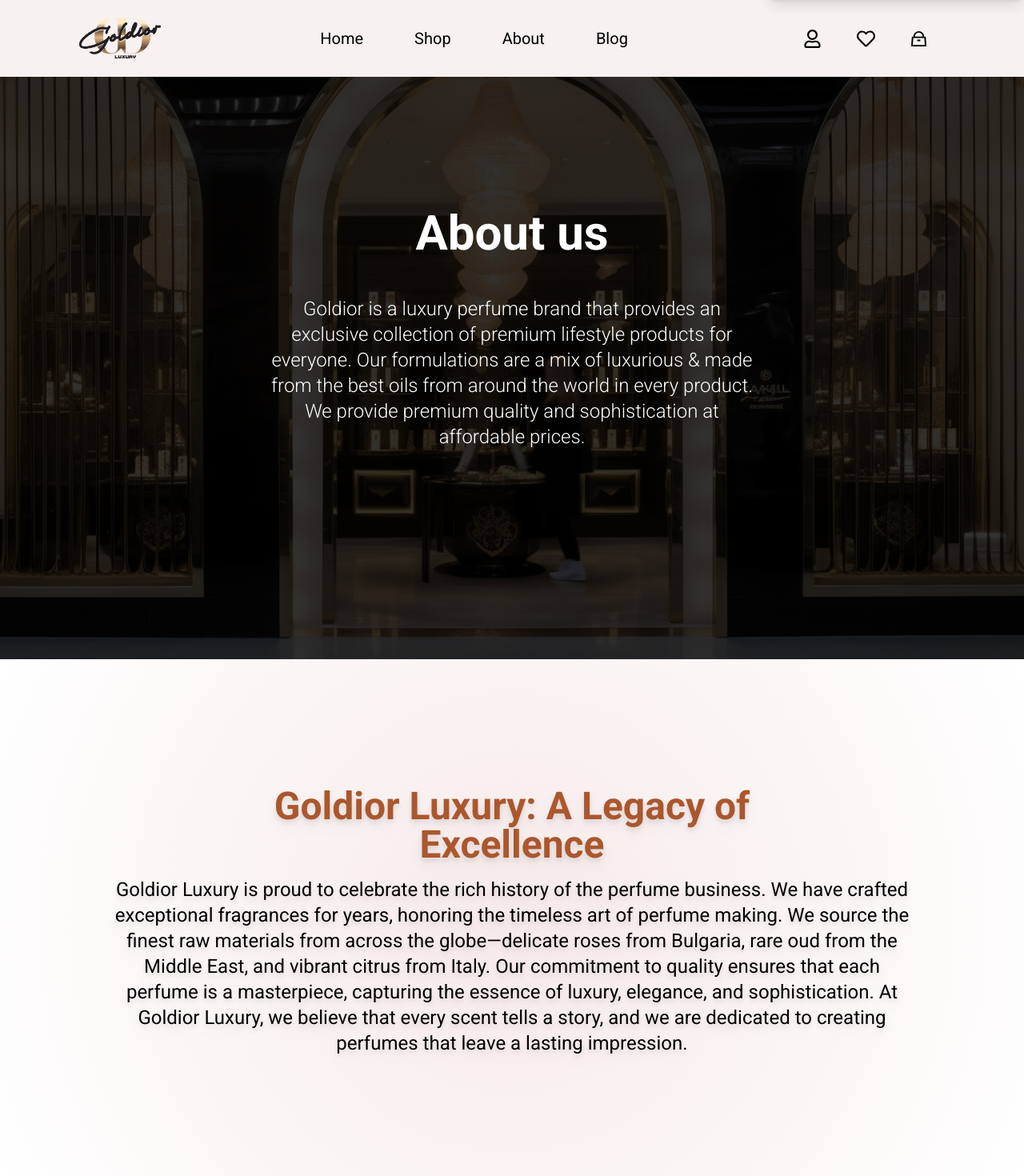
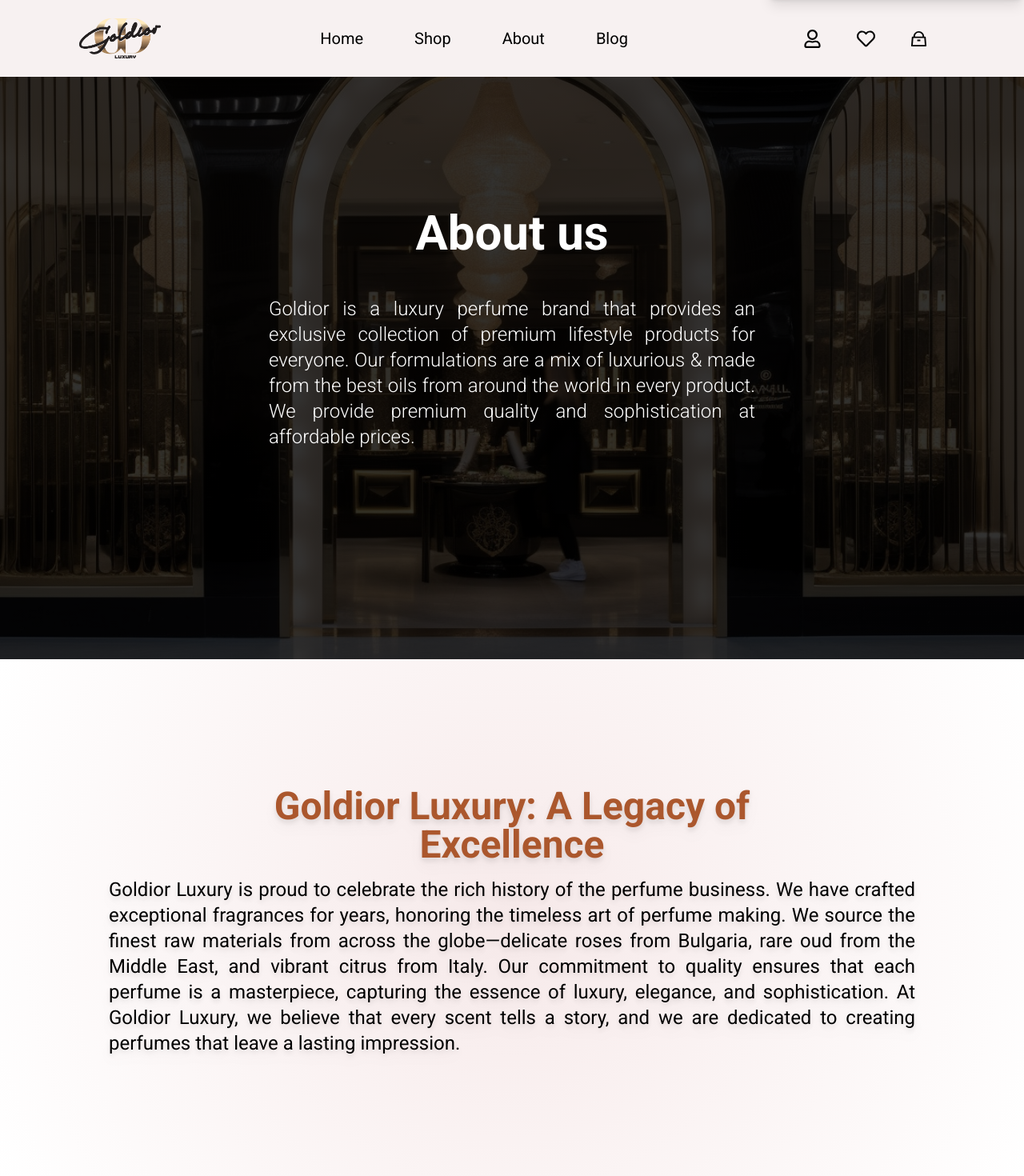
Before and after one commit to GoldiorLuxury/GoldiorFrontend, a React (Vite) app: page /about in a window 1280 px wide. Shown: the top 1470 px of the page at 80% size. Built offline with nearby package versions, Linux system fonts and the light colour scheme; a web font is replaced by a local one.

Commit message:
responsiveness 1

```diff
--- a/src/ui/About/OurStory.tsx
+++ b/src/ui/About/OurStory.tsx
@@ -15,7 +15,7 @@ function OurStory({
           {heading}
         </div>
 
-        <p className="text-lg lg:text-2xl text-center md:px-28 lg:px-42 drop-shadow-lg">{subtext}</p>
+        <p className="text-lg lg:text-2xl text-justify md:px-28 lg:px-42 drop-shadow-lg">{subtext}</p>
       </div>
 
       {/* Image below text */}
--- a/src/ui/Home/SaleBanner.tsx
+++ b/src/ui/Home/SaleBanner.tsx
@@ -10,10 +10,11 @@ function SaleBanner({
   buttonText?: string;
 }) {
   return (
-    <div className="p-4">
+    <div className="">
       <div
         className="relative w-full h-screen flex items-center justify-start bg-cover bg-center"
         style={{
+          backgroundPosition: "center",
           backgroundImage: `linear-gradient(rgba(0, 0, 0, 0.2), rgba(0, 0, 0, 0.2)), url(${imageUrl})`,
         }}
       >
--- a/src/ui/general/DarkOverlay.tsx
+++ b/src/ui/general/DarkOverlay.tsx
@@ -9,14 +9,14 @@ function DarkOverlay({
 }) {
   return (
     <div
-      className="relative w-full h-screen flex items-center justify-center bg-cover bg-center text-center"
+      className="relative w-full h-screen flex items-center justify-center bg-cover bg-center"
       style={{
         backgroundImage: `linear-gradient(rgba(0, 0, 0, 0.8), rgba(0, 0, 0, 0.8)), url(${image})`,
       }}
     >
       <div className="text-white z-10 p-4 md:mx-28 lg:mx-72 lg:p-12 ">
-        <h1 className="text-4xl md:text-5xl lg:text-6xl font-bold mb-12">{heading}</h1>
-        <p className="text-lg md:text-xl lg:text-2xl font-light mb-6">{subtext}</p>
+        <h1 className="text-4xl md:text-5xl lg:text-6xl font-bold mb-12 text-center">{heading}</h1>
+        <p className="text-lg md:text-xl lg:text-2xl font-light mb-6 text-justify">{subtext}</p>
       </div>
     </div>
   );
--- a/src/ui/general/Footer.tsx
+++ b/src/ui/general/Footer.tsx
@@ -231,7 +231,7 @@ function Footer() {
     //   </div>
     // </footer>
 
-    <footer className="bg-white pl-6 md:px-20">
+    <footer className="bg-white px-3 md:px-20">
       <div className="flex flex-col md:flex-row justify-between py-6 border-t border-b border-[var(--theme-brown)]">
         {/* Logo and Newsletter */}
         <div className="w-full md:w-1/3 mb-8 md:mb-0">
```
